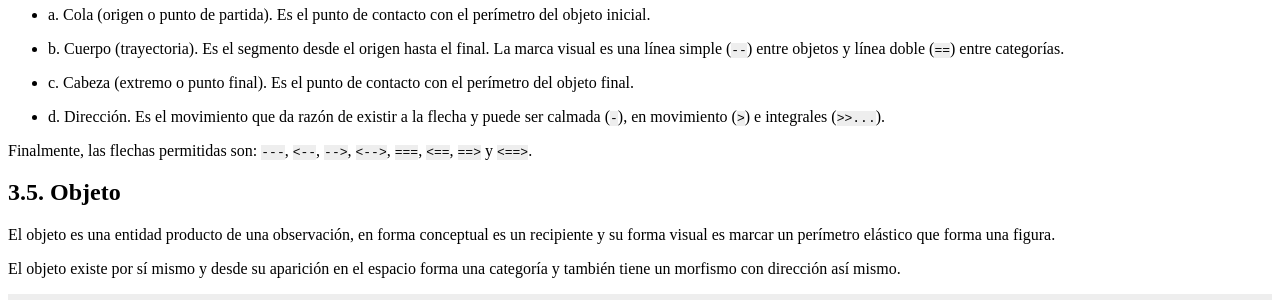
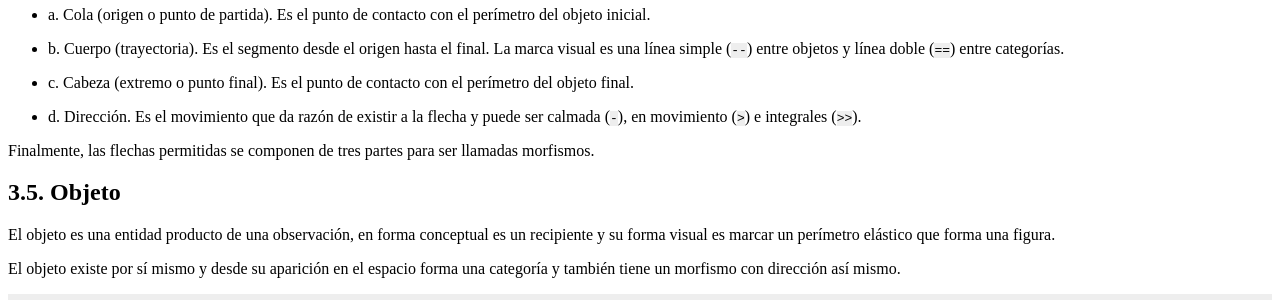
Before and after one commit to moix-dev/moix, a Jekyll site: the page built from README.md, in a window 1280 px wide. Shown: the part 1471-1771 px from the top of the page. Built offline with Jekyll 4.4.1, drawn with Linux system fonts in a browser that asks for light colours; our own code applies the rules of GitHub Pages for plain Markdown files.

Commit message:
2025-11-06T18:02:42-05:00

```diff
--- a/README.md
+++ b/README.md
@@ -72,9 +72,9 @@
 
 * c. Cabeza (extremo o punto final). Es el punto de contacto con el perímetro del objeto final.
 
-* d. Dirección. Es el movimiento que da razón de existir a la flecha y puede ser calmada (`-`), en movimiento (`>`) e integrales (`>>...`).
+* d. Dirección. Es el movimiento que da razón de existir a la flecha y puede ser calmada (`-`), en movimiento (`>`) e integrales (`>>`).
 
-Finalmente, las flechas permitidas son: `---`, `<--`, `-->`, `<-->`, `===`, `<==`, `==>` y `<==>`.
+Finalmente, las flechas permitidas se componen de tres partes para ser llamadas morfismos.
 
 ## 3.5. Objeto
 
--- a/_layouts/default.html
+++ b/_layouts/default.html
@@ -1,17 +1,15 @@
-<!DOCTYPE html>
+<!doctype html>
 <html lang="es">
 	<head>
-  <meta charset="UTF-8">
-  <meta name="viewport" content="width=device-width, initial-scale=1.0">
+		<meta charset="UTF-8" />
+		<meta name="viewport" content="width=device-width, initial-scale=1.0" />
 		<title>{{ page.title | default: site.title }}</title>
 		{% for style in site.styles %}
-  <link rel="stylesheet" type="text/css" href="{{ style | relative_url }}">
+		<link rel="stylesheet" type="text/css" href="{{ style | relative_url }}" />
 		{% endfor %}
 	</head>
 	<body>
-  {{ content }}
-
-  {% for script in site.scripts %}
+		{{ content }} {% for script in site.scripts %}
 		<script src="{{ script | relative_url }}"></script>
 		{% endfor %}
 	</body>
--- a/css/theme.css
+++ b/css/theme.css
@@ -11,7 +11,8 @@
 	.c1 {
 		color: gray;
 	}
-  .o, .p {
+	.o,
+	.p {
 		color: gray;
 	}
 	.p {
@@ -21,7 +22,7 @@
 		padding: 1rem;
 	}
 }
-.arrow {
+#toup {
 	color: #eee;
 	right: 2rem;
 	bottom: 2rem;
@@ -30,6 +31,6 @@
 	padding: 0.2rem 0.5rem;
 	background-color: #222;
 	&::after {
-    content: '^';
+		content: "^";
 	}
 }
--- a/js/main.js
+++ b/js/main.js
@@ -1,6 +1,4 @@
-document
-  .querySelectorAll('h1,h2,h3')
-  .forEach(x=>{
-    x.innerHTML = `<a href="#${x.id}">${x.innerHTML}</a>`;
-  });
-document.body.innerHTML += '<a href="#contenido" class="arrow"></a>'
+document.querySelectorAll("h1,h2,h3").forEach((x) => {
+	x.innerHTML = `<a href="#${x.id}">${x.innerHTML}</a>`;
+});
+document.body.innerHTML += '<a id="toup" href="#contenido"></a>';
```
Also changed, not shown: _config.yml (line endings or trailing spaces), 1 other file. Lines whose indentation alone changed are shown as unchanged.
